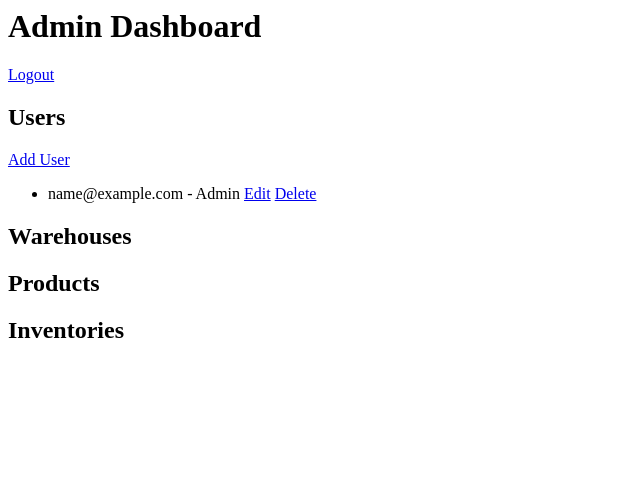
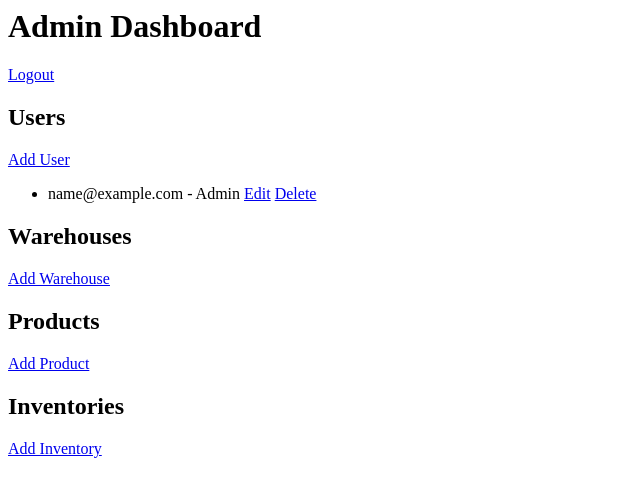
Before and after one commit to 9helix/Sustav-za-upravljanje-inventarom-i-skladistem, a Django app: page / in a window 1280 px wide. Shown: the top 497 px of the page, without its empty margins (0-640 px from the left). Run offline with Django 5.2, Linux system fonts and the light colour scheme; the visitor is signed in with stand-in values (Sample User, id 1); data comes from the database, SQL or seed files in the repository; data that the repository does not hold is empty.

Commit message:
feat: admin can modify all app classes

```diff
--- a/lab4/urls.py
+++ b/lab4/urls.py
@@ -25,6 +25,15 @@ from main.views import (
     add_user,
     edit_user,
     delete_user,
+    add_warehouse,
+    edit_warehouse,
+    delete_warehouse,
+    add_product,
+    edit_product,
+    delete_product,
+    add_inventory,
+    edit_inventory,
+    delete_inventory,
 )
 
 urlpatterns = [
@@ -36,4 +45,21 @@ urlpatterns = [
     path("add_user/", add_user, name="add_user"),
     path("edit_user/<int:user_id>/", edit_user, name="edit_user"),
     path("delete_user/<int:user_id>/", delete_user, name="delete_user"),
+    path("add_warehouse/", add_warehouse, name="add_warehouse"),
+    path("edit_warehouse/<int:warehouse_id>/", edit_warehouse, name="edit_warehouse"),
+    path(
+        "delete_warehouse/<int:warehouse_id>/",
+        delete_warehouse,
+        name="delete_warehouse",
+    ),
+    path("add_product/", add_product, name="add_product"),
+    path("edit_product/<int:product_id>/", edit_product, name="edit_product"),
+    path("delete_product/<int:product_id>/", delete_product, name="delete_product"),
+    path("add_inventory/", add_inventory, name="add_inventory"),
+    path("edit_inventory/<int:inventory_id>/", edit_inventory, name="edit_inventory"),
+    path(
+        "delete_inventory/<int:inventory_id>/",
+        delete_inventory,
+        name="delete_inventory",
+    ),
 ]
--- a/main/views.py
+++ b/main/views.py
@@ -110,3 +110,105 @@ def delete_user(request, user_id):
         user.delete()
         return redirect("home")
     return render(request, "delete_user.html", {"user": user})
+
+
+@login_required
+def add_warehouse(request):
+    if request.method == "POST":
+        form = WarehouseForm(request.POST)
+        if form.is_valid():
+            form.save()
+            return redirect("home")
+    else:
+        form = WarehouseForm()
+    return render(request, "add_warehouse.html", {"form": form})
+
+
+@login_required
+def edit_warehouse(request, warehouse_id):
+    warehouse = get_object_or_404(Warehouse, id=warehouse_id)
+    if request.method == "POST":
+        form = WarehouseForm(request.POST, instance=warehouse)
+        if form.is_valid():
+            form.save()
+            return redirect("home")
+    else:
+        form = WarehouseForm(instance=warehouse)
+    return render(request, "edit_warehouse.html", {"form": form})
+
+
+@login_required
+def delete_warehouse(request, warehouse_id):
+    warehouse = get_object_or_404(Warehouse, id=warehouse_id)
+    if request.method == "POST":
+        warehouse.delete()
+        return redirect("home")
+    return render(request, "delete_warehouse.html", {"warehouse": warehouse})
+
+
+@login_required
+def add_product(request):
+    if request.method == "POST":
+        form = ProductForm(request.POST)
+        if form.is_valid():
+            form.save()
+            return redirect("home")
+    else:
+        form = ProductForm()
+    return render(request, "add_product.html", {"form": form})
+
+
+@login_required
+def edit_product(request, product_id):
+    product = get_object_or_404(Product, id=product_id)
+    if request.method == "POST":
+        form = ProductForm(request.POST, instance=product)
+        if form.is_valid():
+            form.save()
+            return redirect("home")
+    else:
+        form = ProductForm(instance=product)
+    return render(request, "edit_product.html", {"form": form})
+
+
+@login_required
+def delete_product(request, product_id):
+    product = get_object_or_404(Product, id=product_id)
+    if request.method == "POST":
+        product.delete()
+        return redirect("home")
+    return render(request, "delete_product.html", {"product": product})
+
+
+@login_required
+def add_inventory(request):
+    if request.method == "POST":
+        form = InventoryForm(request.POST)
+        if form.is_valid():
+            form.save()
+            return redirect("home")
+    else:
+        form = InventoryForm()
+    return render(request, "add_inventory.html", {"form": form})
+
+
+@login_required
+def edit_inventory(request, inventory_id):
+    inventory = get_object_or_404(Inventory, id=inventory_id)
+    if request.method == "POST":
+        form = InventoryForm(request.POST, instance=inventory)
+        if form.is_valid():
+            form.save()
+            return redirect("home")
+    else:
+        form = InventoryForm(instance=inventory)
+    return render(request, "edit_inventory.html", {"form": form})
+
+
+@login_required
+def delete_inventory(request, inventory_id):
+    inventory = get_object_or_404(Inventory, id=inventory_id)
+    if request.method == "POST":
+        inventory.delete()
+        return redirect("home")
+    return render(request, "delete_inventory.html", {"inventory": inventory})
--- a/templates/admin_home.html
+++ b/templates/admin_home.html
@@ -14,31 +14,40 @@
 </ul>
 
 <h2>Warehouses</h2>
+<a href="{% url 'add_warehouse' %}">Add Warehouse</a>
 <ul>
     {% for warehouse in warehouses %}
     <li>
         {{ warehouse.name }} - {{ warehouse.location }} - {{ warehouse.capacity
         }}
+        <a href="{% url 'edit_warehouse' warehouse.id %}">Edit</a>
+        <a href="{% url 'delete_warehouse' warehouse.id %}">Delete</a>
     </li>
     {% endfor %}
 </ul>
 
 <h2>Products</h2>
+<a href="{% url 'add_product' %}">Add Product</a>
 <ul>
     {% for product in products %}
     <li>
         {{ product.name }} - {{ product.description }} - {{ product.price }} -
         {{ product.sku }}
+        <a href="{% url 'edit_product' product.id %}">Edit</a>
+        <a href="{% url 'delete_product' product.id %}">Delete</a>
     </li>
     {% endfor %}
 </ul>
 
 <h2>Inventories</h2>
+<a href="{% url 'add_inventory' %}">Add Inventory</a>
 <ul>
     {% for inventory in inventories %}
     <li>
         {{ inventory.product.name }} in {{ inventory.warehouse.name }} - {{
         inventory.quantity }}
+        <a href="{% url 'edit_inventory' inventory.id %}">Edit</a>
+        <a href="{% url 'delete_inventory' inventory.id %}">Delete</a>
     </li>
     {% endfor %}
 </ul>
```
Also changed, not shown: templates/add_inventory.html (added, +7 -0 lines), templates/add_product.html (added, +7 -0 lines), templates/add_warehouse.html (added, +7 -0 lines), templates/delete_inventory.html (added, +11 -0 lines), templates/delete_product.html (added, +8 -0 lines), templates/delete_warehouse.html (added, +8 -0 lines), templates/edit_inventory.html (added, +7 -0 lines), templates/edit_product.html (added, +7 -0 lines), templates/edit_warehouse.html (added, +7 -0 lines).
